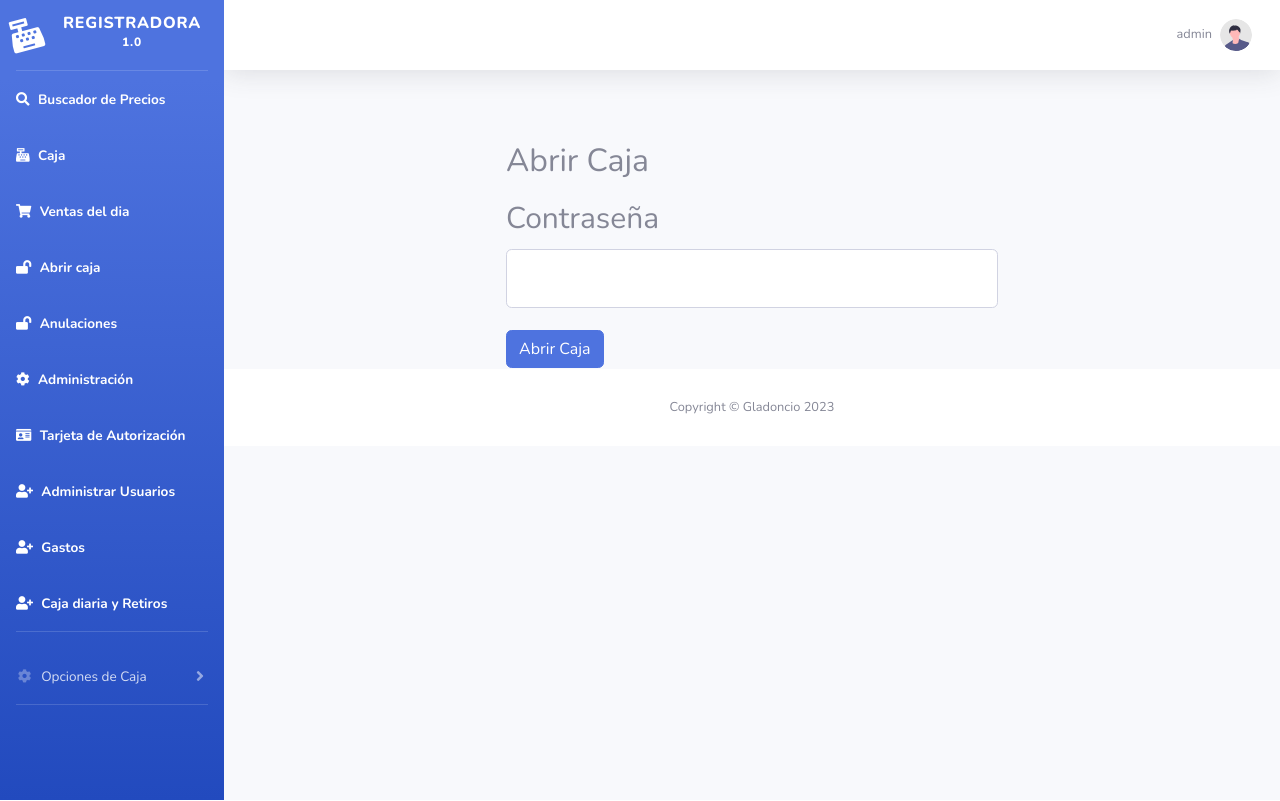
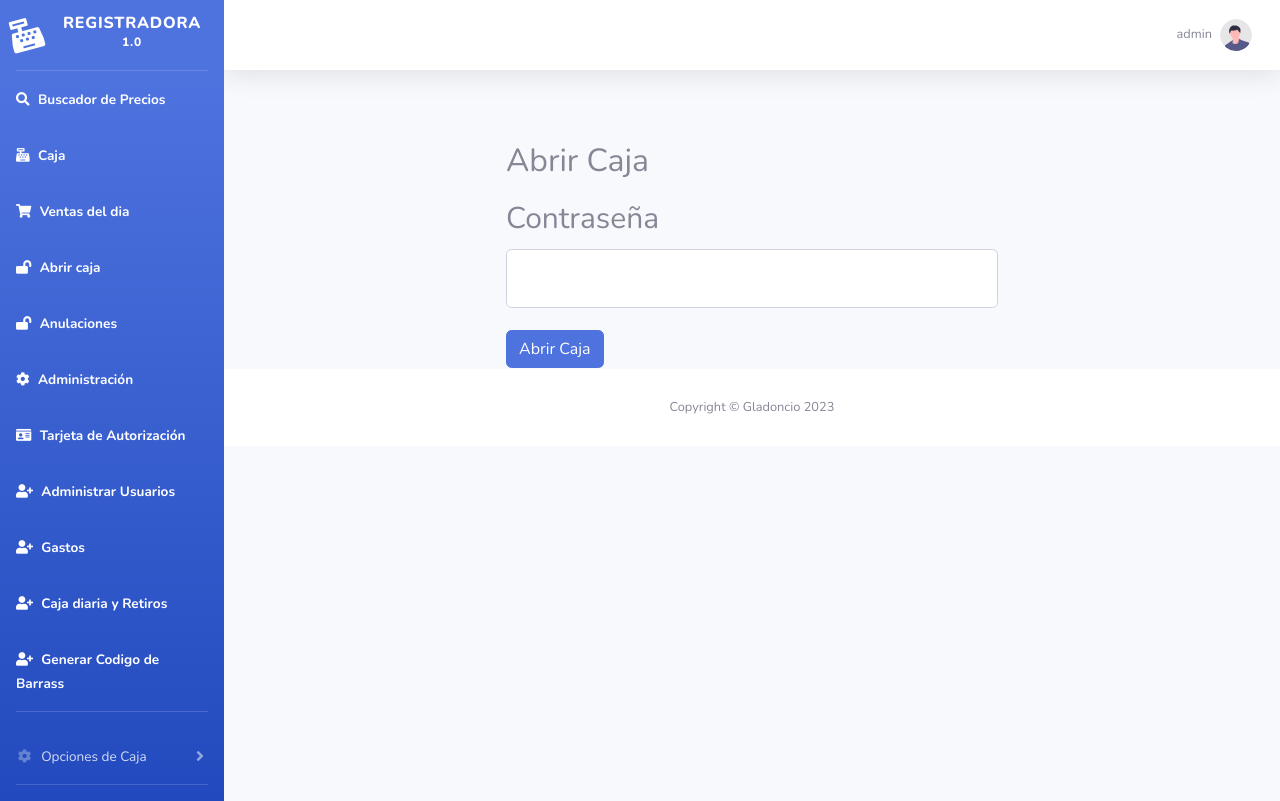
Before and after one commit to gladoncio/caja_registradora, a Django app: page /abrir-caja/ in a window 1280 px wide. Run offline with Django 3.2, Linux system fonts and the light colour scheme; a user stored in the database is signed in; data comes from the database, SQL or seed files in the repository; data that the repository does not hold is empty; some libraries are stand-ins or nearby versions.

Commit message:
agregar elemento al nav

```diff
--- a/core/templates/base/nav.html
+++ b/core/templates/base/nav.html
@@ -109,6 +109,12 @@
                 <a class="nav-link" href="{% url "editar_caja_diaria" %}">
                     <i class="fas fa-user-plus me-2"></i> <!-- Icono de agregar usuario -->
                     <span>Caja diaria y Retiros</span>
+                </a>
+            </li>
+            <li class="nav-item active">
+                <a class="nav-link" href="{% url "generar_codigo_ean13" %}">
+                    <i class="fas fa-user-plus me-2"></i> <!-- Icono de agregar usuario -->
+                    <span>Generar Codigo de Barrass</span>
                 </a>
             </li>
 
```
